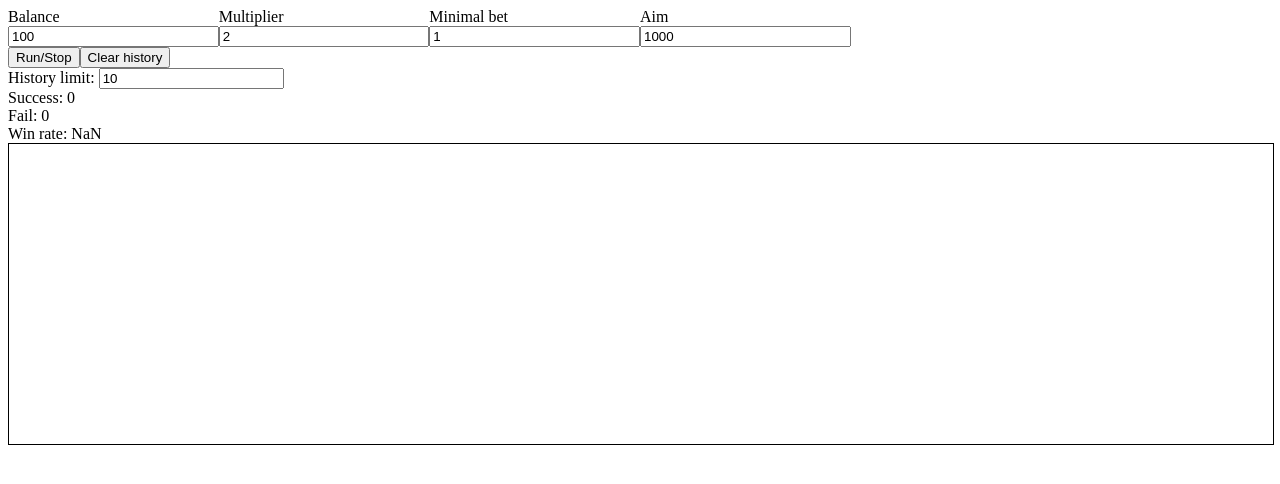
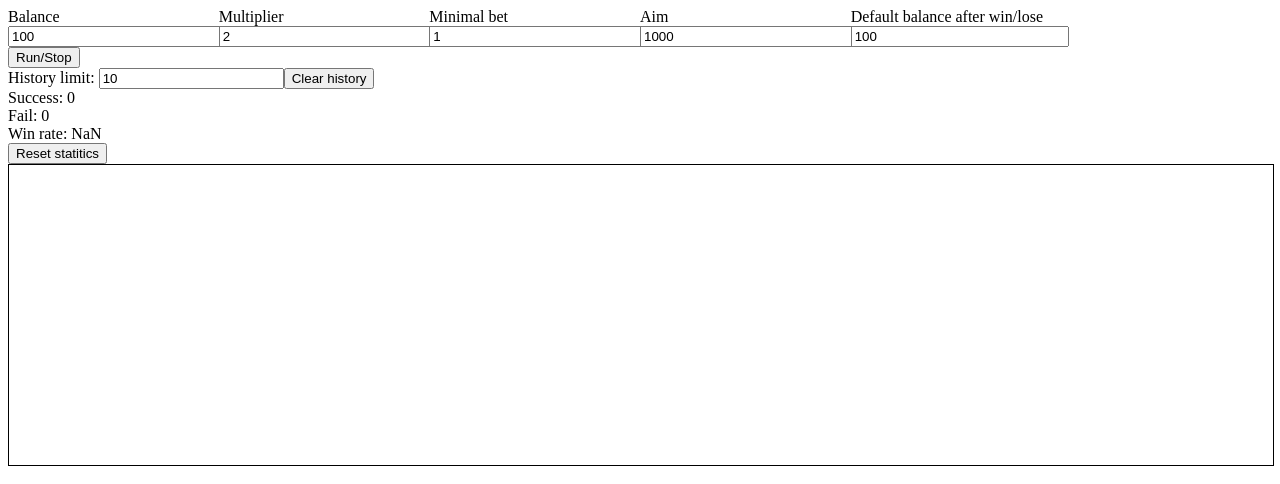
Before and after one commit to Vishota/bets, a Vue app: page / in a window 1280 px wide. Shown: the top 484 px of the page. Built offline with nearby package versions, Linux system fonts and the light colour scheme.

Commit message:
Update BetsComponent.vue
default balance, reset statistics

```diff
--- a/src/components/BetsComponent.vue
+++ b/src/components/BetsComponent.vue
@@ -13,6 +13,7 @@
     var runs = ref(false);
     var fail = ref(0), success = ref(0);
     var historyLimit = ref(10);
+    var defaultBalance = ref(100);
 
     function addElement(element : HistoryElement) {
         elements.value.unshift(element);
@@ -38,7 +39,9 @@
             }
         } catch (e) {
             info =  { text: 'Error: ' + e, renderColor: '#f00' };
-            casino.value.balance = 100;
+            casino.value.balance = defaultBalance.value;
+            console.log(defaultBalance.value);
+
             //runs.value = false;
             //addElement(info);
             if(e === 'Not enoung money') fail.value++;
@@ -63,15 +66,18 @@
         <input :disabled="runs" placeholder="Minimal bet" v-model="casino.minBet">
         <p>Aim</p>
         <input :disabled="runs" placeholder="Aim" v-model="betMaker.aim">
+        <p>Default balance after win/lose</p>
+        <input :disabled="runs" placeholder="Aim" v-model="defaultBalance">
     </div>
     <button @click="onRunClicked">Run/Stop</button>
-    <button @click="onEraseClicked">Clear history</button>
     <br>
     <label>History limit:   </label>
     <input v-model="historyLimit">
+    <button @click="onEraseClicked">Clear history</button>
     <p>Success: {{ success }}</p>
     <p>Fail: {{ fail }}</p>
     <p>Win rate: {{ success/(success+fail) }}</p>
+    <button @click="success=fail=0">Reset statitics</button>
     <HistoryComponent :elements="elements" />
 </template>
 <style scoped>
@@ -81,6 +87,7 @@
     .grid {
         display: grid;
         grid-template-columns: repeat(6,1fr);
+        max-width: 100vw;
     }
     .grid p {
         grid-row-start: 1;
@@ -89,5 +96,6 @@
     .grid * {
         grid-row-start: 2;
         grid-row-end: 3;
+        width: 100%;
     }
 </style>
```
